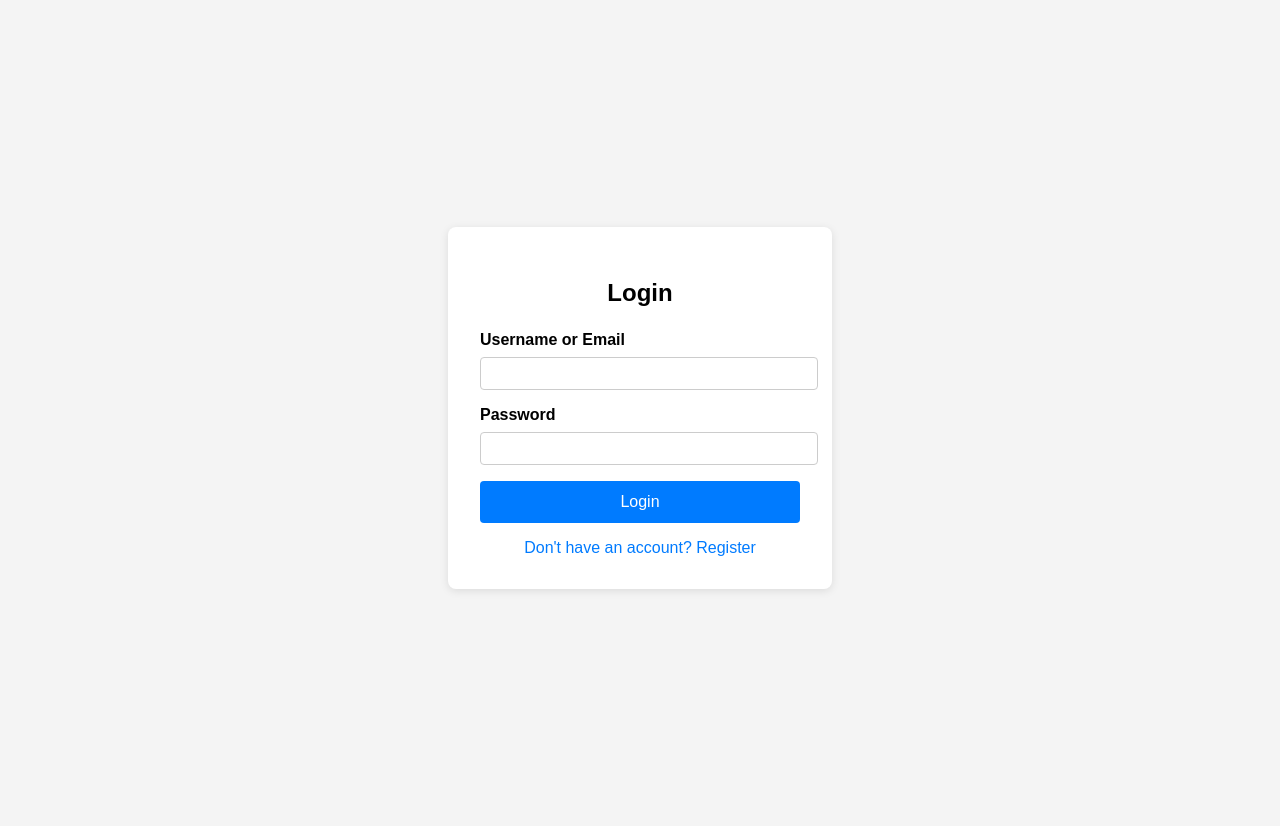
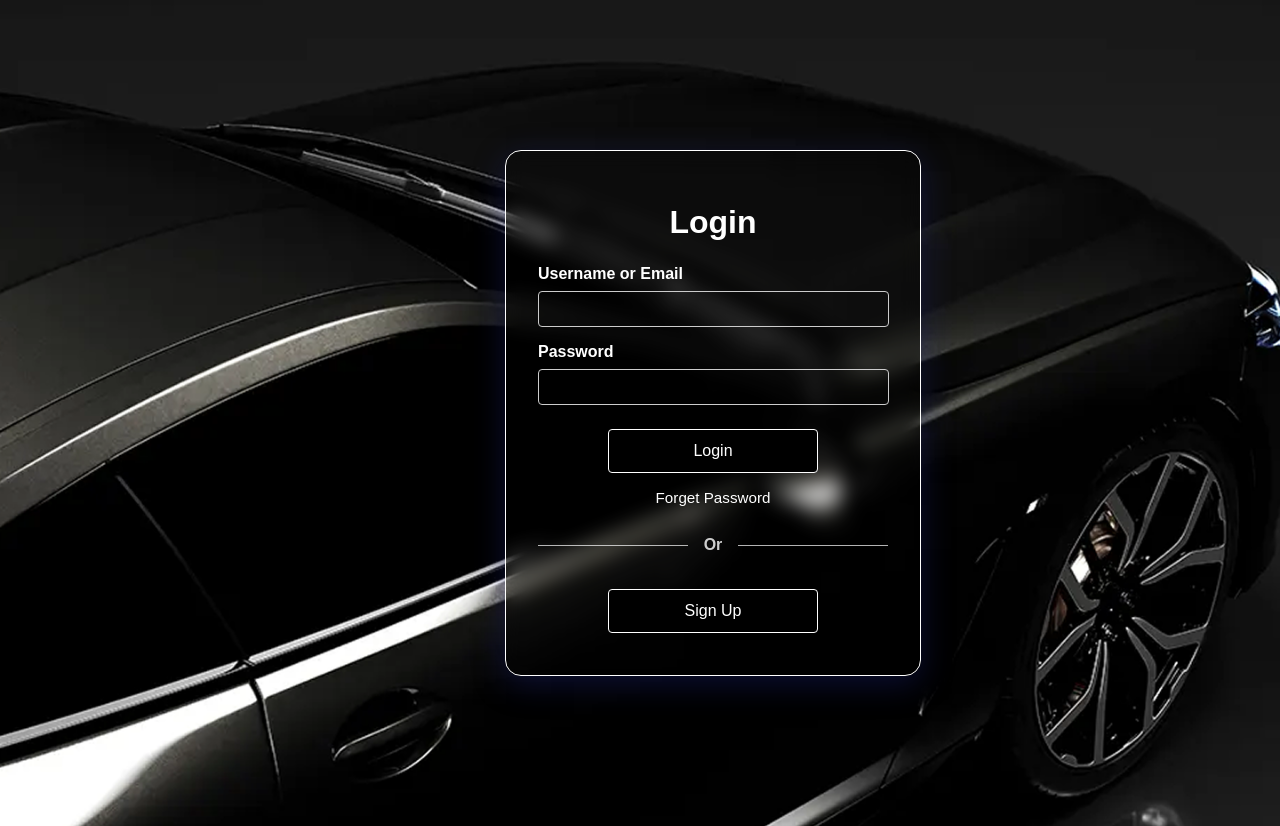
Before and after one commit to Anirudh-Chakraborty/CarRental_Trial, a plain HTML site: page module/Login/login.html in a window 1280 px wide. Drawn offline with Linux system fonts and the light colour scheme.

Commit message:
Login Page complete

```diff
--- a/module/Login/login.css
+++ b/module/Login/login.css
@@ -0,0 +1,132 @@
+body {
+    background: url('../../Resources/LoginCar.png') no-repeat center center fixed;
+    background-size: cover;
+    font-family: Arial, sans-serif;
+    display: flex;
+    justify-content: left;
+    align-items: flex-start;
+    height: 100%;
+    padding: 150px 150px 150px 425px;      /* top | right | bottom | left */
+    margin: 0;
+}
+.login-container {
+    display: block;
+    background: rgba(0, 0, 0, 0.2); /* transparent glass */
+    padding: 2rem;
+    margin-left: 80px; /* push right */
+    border-radius: 16px;
+    box-shadow: 0 8px 32px 0 rgba(31, 38, 135, 0.37);
+    backdrop-filter: blur(10px); /* frosted glass effect */
+    -webkit-backdrop-filter: blur(10px); /* Safari support */
+    border: 1px solid rgb(255, 255, 255);
+    width: 350px;
+    height: 460px;
+    color: #fff; /* <-- make all text inside white */
+    z-index: 2;
+    opacity: 0;
+    animation: fadeInLogin 1s ease forwards;
+}
+@keyframes fadeInLogin {
+    from { opacity: 0; transform: translateY(30px); }
+    to { opacity: 1; transform: translateY(0); }
+}
+.login-container h1, .login-container h2, .login-container form, .login-container .register-link {
+    text-align: center;
+    width: 100%;
+}
+.login-container h1 {
+    font-weight: bold;
+    color: #ffffff;
+    margin-bottom: 1.5rem;
+}
+.form-group {
+    display: flex;
+    flex-direction: column;
+    align-items: flex-start;
+    margin-bottom: 1rem;
+}
+.form-group label {
+    text-align: center;
+    margin-bottom: 0.5rem;
+    font-weight: bold;
+}
+.form-group input {
+    width: 95%;
+    padding: 0.5rem;
+    background: #ffffff00;
+    color: #fff;
+    border: 1px solid #ccc;
+    border-radius: 4px;
+    font-size: 1rem;
+}
+.login-btn {
+    width: 60%;
+    padding: 0.75rem;
+    background: rgba(0, 123, 255, 0);
+    color: #fff;
+    border: 1px solid white;
+    background: rgb(0, 0, 0);
+    border-radius: 4px;
+    font-size: 1rem;
+    cursor: pointer;
+    margin-top: 0.5rem;
+    transition: 0.2s;
+}
+.login-btn:hover {
+    font-weight: bold;
+    color: black;
+    background: #ffffff;
+}
+.register-link {
+    display: block;
+    text-align: center;
+    margin-top: 1rem;
+    color: #ffffff;
+    text-decoration: none;
+    font-size: 0.95rem;
+}
+.register-link:hover {
+    text-decoration: underline;
+}
+.signup-btn {
+    width: 60%;
+    padding: 0.75rem;
+    background: rgb(0, 0, 0);
+    color: #fff;
+    border: 1px solid white;
+    border-radius: 4px;
+    font-size: 1rem;
+    cursor: pointer;
+    margin-top: 35px;
+    margin-bottom: 10px;
+    transition: 0.2s;
+    display: block;
+    margin-left: auto;
+    margin-right: auto;
+}
+.signup-btn:hover {
+    font-weight: bold;
+    color: black;
+    background: #ffffff;
+}
+.or-divider {
+    display: flex;
+    align-items: center;
+    justify-content: center;
+    margin-top: 30px;
+    margin-bottom: 0;
+    width: 100%;
+}
+.or-divider .line {
+    flex: 1;
+    height: 1px;
+    background: #fff;
+    opacity: 0.7;
+}
+.or-divider .or-text {
+    margin: 0 16px;
+    color: #fff;
+    font-weight: bold;
+    font-size: 1rem;
+    opacity: 0.8;
+}
--- a/module/Login/login.html
+++ b/module/Login/login.html
@@ -4,68 +4,11 @@
     <meta charset="UTF-8">
     <title>Car Rental Login</title>
     <meta name="viewport" content="width=device-width, initial-scale=1.0">
-    <style>
-        body {
-            background: #f4f4f4;
-            font-family: Arial, sans-serif;
-            display: flex;
-            justify-content: center;
-            align-items: center;
-            height: 100vh;
-        }
-        .login-container {
-            background: #fff;
-            padding: 2rem;
-            border-radius: 8px;
-            box-shadow: 0 2px 8px rgba(0,0,0,0.1);
-            width: 320px;
-        }
-        .login-container h2 {
-            text-align: center;
-            margin-bottom: 1.5rem;
-        }
-        .form-group {
-            margin-bottom: 1rem;
-        }
-        .form-group label {
-            display: block;
-            margin-bottom: 0.5rem;
-            font-weight: bold;
-        }
-        .form-group input {
-            width: 100%;
-            padding: 0.5rem;
-            border: 1px solid #ccc;
-            border-radius: 4px;
-        }
-        .login-btn {
-            width: 100%;
-            padding: 0.75rem;
-            background: #007bff;
-            color: #fff;
-            border: none;
-            border-radius: 4px;
-            font-size: 1rem;
-            cursor: pointer;
-        }
-        .login-btn:hover {
-            background: #0056b3;
-        }
-        .login-container .register-link {
-            display: block;
-            text-align: center;
-            margin-top: 1rem;
-            color: #007bff;
-            text-decoration: none;
-        }
-        .login-container .register-link:hover {
-            text-decoration: underline;
-        }
-    </style>
+    <link rel="stylesheet" href="login.css">
 </head>
 <body>
     <div class="login-container">
-        <h2>Login</h2>
+        <h1>Login</h1>
         <form>
             <div class="form-group">
                 <label for="username">Username or Email</label>
@@ -77,7 +20,13 @@
             </div>
             <button type="submit" class="login-btn">Login</button>
         </form>
-        <a href="#" class="register-link">Don't have an account? Register</a>
+        <a href="#" class="register-link">Forget Password</a>
+        <div class="or-divider">
+            <span class="line"></span>
+            <span class="or-text">Or</span>
+            <span class="line"></span>
+        </div>
+        <button type="button" class="signup-btn">Sign Up</button>
     </div>
 </body>
 </html>
```
Also changed, not shown: index.html (+1 -1 lines), Resources/LoginCar.png (added).
